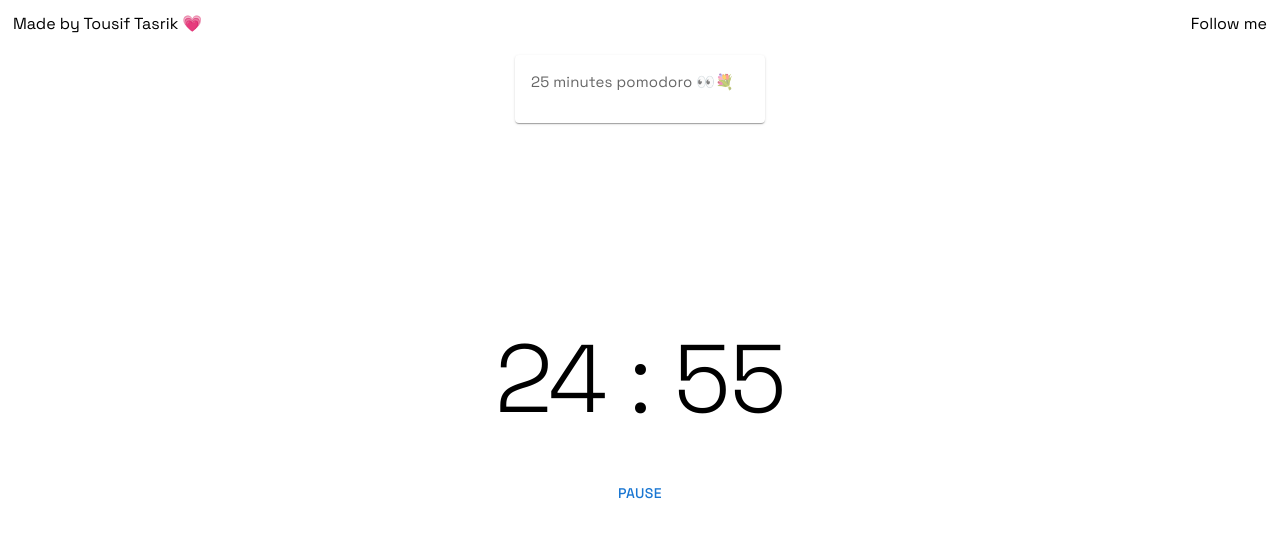
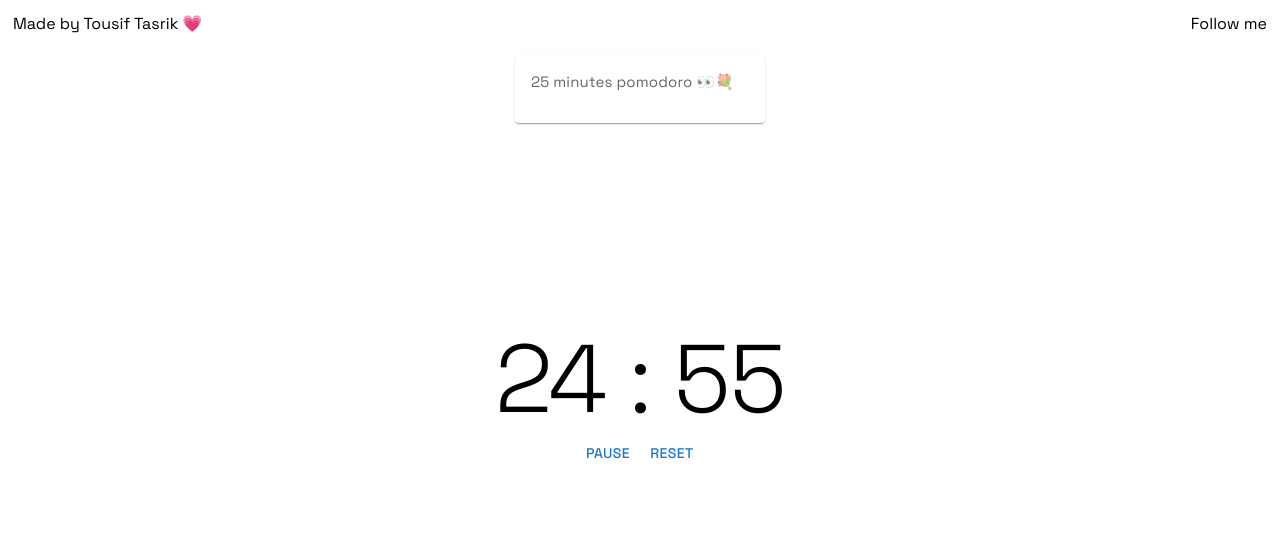
Before and after one commit to Erecto-Accio/Pomodoro-timer, a React (Vite) app: page / in a window 1280 px wide. Shown: the top 538 px of the page. Built offline with nearby package versions, Linux system fonts and the light colour scheme.

Commit message:
reset button also added

```diff
--- a/src/Timer.jsx
+++ b/src/Timer.jsx
@@ -2,8 +2,11 @@ import React, { useEffect, useState } from "react";
 import { Typography, Button } from "@mui/material";
 
 const Timer = () => {
-  const [minutes, setMinutes] = useState(25);
-  const [seconds, setSeconds] = useState(0);
+  const initialMinutes = 25;
+  const initialSeconds = 0;
+
+  const [minutes, setMinutes] = useState(initialMinutes);
+  const [seconds, setSeconds] = useState(initialSeconds);
   const [displayMessage, setDisplayMessage] = useState(false);
   const [isPaused, setIsPaused] = useState(false);
 
@@ -44,6 +47,13 @@ const Timer = () => {
     setIsPaused(false);
   };
 
+  const handleReset = () => {
+    setIsPaused(true);
+    setMinutes(initialMinutes);
+    setSeconds(initialSeconds);
+    setDisplayMessage(false);
+  };
+
   const timerMinutes = minutes < 10 ? `0${minutes}` : minutes;
   const timerSeconds = seconds < 10 ? `0${seconds}` : seconds;
 
@@ -57,9 +67,10 @@ const Timer = () => {
       <Typography variant="h1">
         {timerMinutes} : {timerSeconds}
       </Typography>
-      <Button sx={{ mt: 5 }} onClick={isPaused ? handleStart : handlePause}>
+      <Button onClick={isPaused ? handleStart : handlePause}>
         {isPaused ? "Start" : "Pause"}
       </Button>
+      <Button onClick={handleReset}>Reset</Button>
     </div>
   );
 };
```
